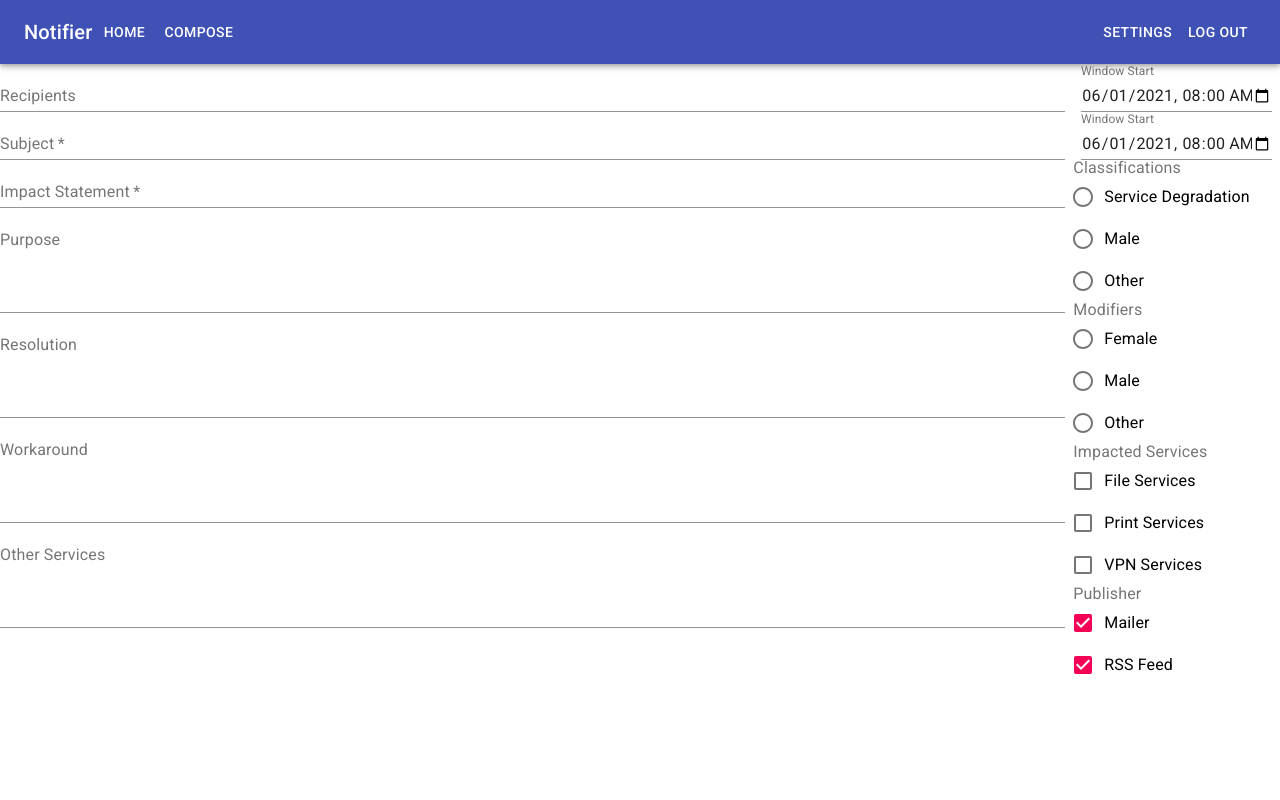
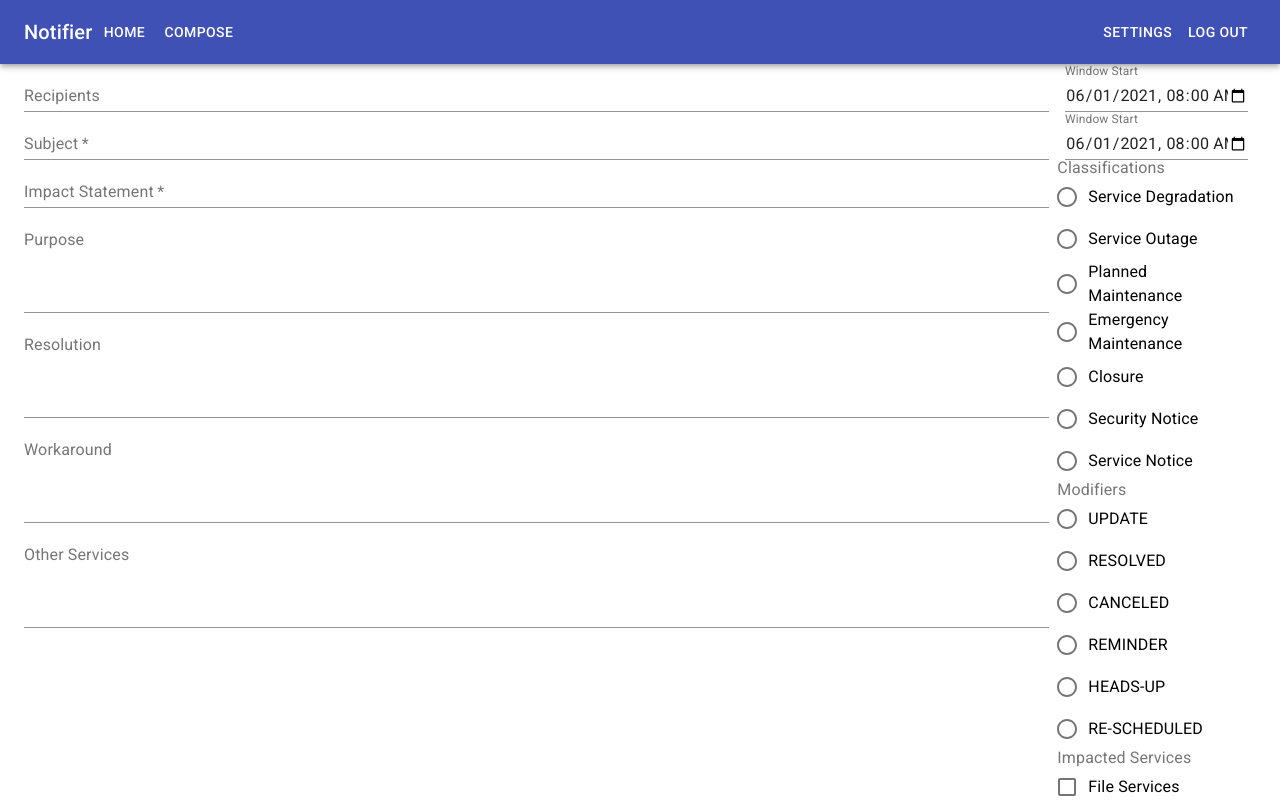
Before and after one commit to jaroldwong/notifier, a React (Create React App) app: page /compose in a window 1280 px wide. Shown: the top 800 px of the page. Built offline with nearby package versions, Linux system fonts and the light colour scheme; data requests are answered from the project's data file.

Commit message:
attempt to layout compose page

```diff
--- a/src/pages/Compose.js
+++ b/src/pages/Compose.js
@@ -1,6 +1,7 @@
-import { useState } from 'react';
+import { useState, useEffect } from 'react';
 import { makeStyles } from '@material-ui/core/styles';
 import Checkbox from '@material-ui/core/Checkbox';
+import Container from '@material-ui/core/Container';
 import FormControl from '@material-ui/core/FormControl';
 import FormControlLabel from '@material-ui/core/FormControlLabel';
 import FormGroup from '@material-ui/core/FormGroup';
@@ -23,18 +24,50 @@ const useStyles = makeStyles((theme) => ({
 }));
 
 const Compose = () => {
+  const [classifications, setClassifications] = useState([]);
+  const [modifiers, setModifiers] = useState([]);
+  const [impactedServices, setImpactedServices] = useState([]);
+  const [publishers, setPublishers] = useState([]);
+
+  useEffect(() => {
+    const fetchSettings = async () => {
+      const classifications = await fetch('/classifications');
+      const modifiers = await fetch('/modifiers');
+      const impactedServices = await fetch('/impacted_services');
+      const publishers = await fetch('/publishers');
+
+      const classificationsJSON = await classifications.json();
+      const modifiersJSON = await modifiers.json();
+      const impactedServicesJSON = await impactedServices.json();
+      const publishersJSON = await publishers.json();
+
+      const classificationOptions = await classificationsJSON.map((i) => ({
+        ...i,
+        selected: false,
+      }));
+      const modifierOptions = await modifiersJSON.map((i) => ({
+        ...i,
+        selected: false,
+      }));
+      const impactedServiceOptions = await impactedServicesJSON.map((i) => ({
+        ...i,
+        selected: false,
+      }));
+      const publisherOptions = await publishersJSON.map((i) => ({
+        ...i,
+        selected: false,
+      }));
+
+      setClassifications(classificationOptions);
+      setModifiers(modifierOptions);
+      setImpactedServices(impactedServiceOptions);
+      setPublishers(publisherOptions);
+    };
+
+    fetchSettings();
+  }, []);
+
   const classes = useStyles();
-
-  const [impactedServices, setImpactedServices] = useState({
-    fileServices: false,
-    printServices: false,
-    vpnServices: false,
-  });
-
-  const [publishers, setPublishers] = useState({
-    mailer: true,
-    rss: true,
-  });
 
   const handleImpactedServicesChange = (event) => {
     setImpactedServices((prevState) => {
@@ -49,8 +82,9 @@ const Compose = () => {
   };
 
   return (
+    <Container maxWidth="lg">
       <Grid container spacing={1}>
-      <Grid item xs={10} spacing={2}>
+        <Grid item xs={10}>
           <form>
             <TextField label="Recipients" fullWidth></TextField>
             <TextField label="Subject" fullWidth required></TextField>
@@ -81,7 +115,7 @@ const Compose = () => {
             ></TextField>
           </form>
         </Grid>
-      <Grid item xs={2} spacing={2}>
+        <Grid item xs={2}>
           <form className={classes.container} noValidate>
             <TextField
               id="datetime-local"
@@ -111,27 +145,78 @@ const Compose = () => {
             <RadioGroup
               aria-label="classifications"
               name="classifications"
-            value="asdf"
+              value=""
             >
               <FormControlLabel
-              value=""
+                value="degradation"
                 control={<Radio />}
                 label="Service Degradation"
               />
-            <FormControlLabel value="male" control={<Radio />} label="Male" />
-            <FormControlLabel value="other" control={<Radio />} label="Other" />
+              <FormControlLabel
+                value="outage"
+                control={<Radio />}
+                label="Service Outage"
+              />
+              <FormControlLabel
+                value="maintenance"
+                control={<Radio />}
+                label="Planned Maintenance"
+              />
+              <FormControlLabel
+                value="emergency"
+                control={<Radio />}
+                label="Emergency Maintenance"
+              />
+              <FormControlLabel
+                value="closure"
+                control={<Radio />}
+                label="Closure"
+              />
+              <FormControlLabel
+                value="security"
+                control={<Radio />}
+                label="Security Notice"
+              />
+              <FormControlLabel
+                value="service"
+                control={<Radio />}
+                label="Service Notice"
+              />
             </RadioGroup>
           </FormControl>
           <FormControl component="fieldset">
             <FormLabel component="legend">Modifiers</FormLabel>
-          <RadioGroup
-            aria-label="classifications"
-            name="classifications"
-            value="asdf"
-          >
-            <FormControlLabel value="" control={<Radio />} label="Female" />
-            <FormControlLabel value="male" control={<Radio />} label="Male" />
-            <FormControlLabel value="other" control={<Radio />} label="Other" />
+            <RadioGroup aria-label="modifiers" name="modifiers" value="">
+              <FormControlLabel
+                value="update"
+                control={<Radio />}
+                label="UPDATE"
+              />
+              <FormControlLabel
+                value="resolved"
+                control={<Radio />}
+                label="RESOLVED"
+              />
+              <FormControlLabel
+                value="canceled"
+                control={<Radio />}
+                label="CANCELED"
+              />
+              <FormControlLabel
+                value="reminder"
+                control={<Radio />}
+                label="REMINDER"
+              />
+              <FormControlLabel
+                value="headsup"
+                control={<Radio />}
+                label="HEADS-UP"
+              />
+              <FormControlLabel
+                value="rescheduled"
+                control={<Radio />}
+                label="RE-SCHEDULED"
+              />
             </RadioGroup>
           </FormControl>
           <FormControl component="fieldset" className={classes.formControl}>
@@ -196,6 +281,7 @@ const Compose = () => {
           </FormControl>
         </Grid>
       </Grid>
+    </Container>
   );
 };
 
```
Lines whose indentation alone changed are shown as unchanged.
